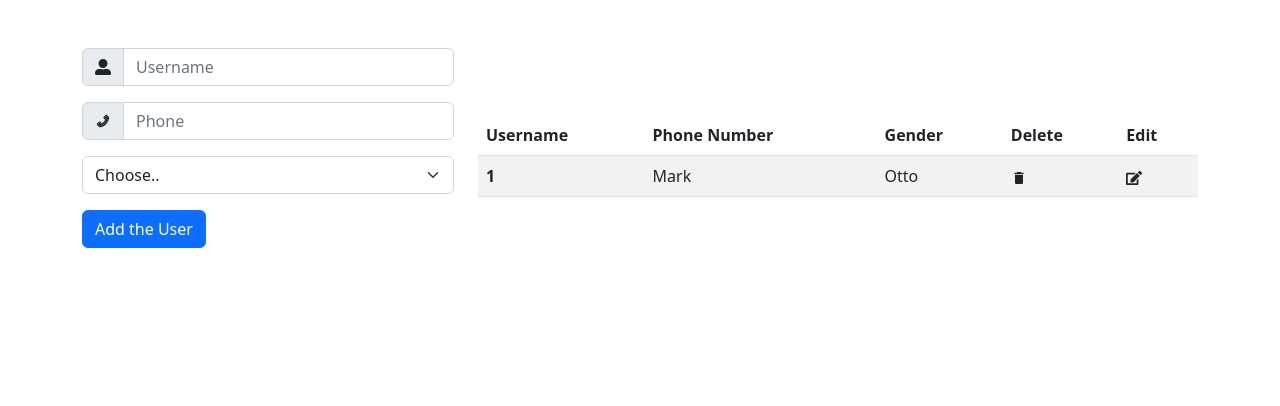
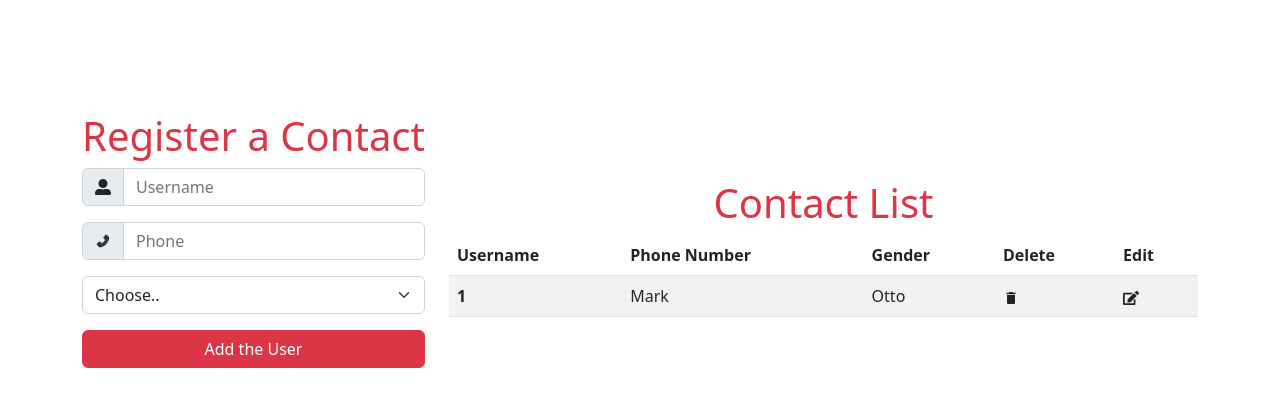
Before and after one commit to halilibrahimcelik/firecontact-app, a React (Create React App) app: page / in a window 1280 px wide. Shown: the top 406 px of the page. Built offline with nearby package versions, Linux system fonts and the light colour scheme.

Commit message:
Editing styling of  the components

```diff
--- a/src/components/UI/Wrapper.jsx
+++ b/src/components/UI/Wrapper.jsx
@@ -5,8 +5,8 @@ import Table from '../table/Table'
 const Wrapper = () => {
   return (
     <Fragment>
-<div className="container mt-5">
-    <div className='gap-4 d-flex  justify-content-center align-items-center  '>
+<div className="container  wrapper">
+    <div className='gap-4 d-flex flex-wrap flex-md-nowrap justify-content-center align-items-center  '>
       <Form/>
       <Table/>
     </div>
--- a/src/components/form/Form.jsx
+++ b/src/components/form/Form.jsx
@@ -4,7 +4,9 @@ import {AiTwotonePhone} from "react-icons/ai"
 const Form = () => {
   return (
     <Fragment>
-        <form  className='col-4 d-flex flex-column align-items-center justify-content-center'>
+      <div>
+        <h1 className='text-center text-danger'>Register a Contact </h1>
+          <form  className='d-flex flex-column align-items-center justify-content-center'>
         <div className="input-group mb-3">
           <span className="input-group-text" id="basic-addon1"><FaUserAlt/> </span>
           <input type="text" className="form-control" placeholder="Username" />
@@ -22,10 +24,10 @@ const Form = () => {
         </select>
         </div>
         <div className="input-group mb-3 r">
-<button type="submit" class="btn btn-primary mb-3">Add the User</button>
+        <button type="submit" class="btn btn-danger mb-3 w-100">Add the User</button>
         </div>
-
           </form>
+      </div>
 
     </Fragment>
   )
--- a/src/components/table/Table.jsx
+++ b/src/components/table/Table.jsx
@@ -5,7 +5,9 @@ import {MdDelete} from "react-icons/md"
 const Table = () => {
   return (
     <Fragment>
-        <table className="col-sm table table-striped ">
+        <div className='col-sm'>
+          <h1 className='text-danger text-center'>Contact List</h1>
+          <table className="table table-striped ">
             <thead>
               <tr>
                 <th scope="col">Username</th>
@@ -28,6 +30,7 @@ const Table = () => {
 
             </tbody>
           </table>
+        </div>
 
     </Fragment>
   )
--- a/src/index.css
+++ b/src/index.css
@@ -11,3 +11,7 @@ code {
   font-family: source-code-pro, Menlo, Monaco, Consolas, 'Courier New',
     monospace;
 }
+.wrapper{
+  margin:7rem;
+
+}
```
Lines whose indentation alone changed are shown as unchanged.
